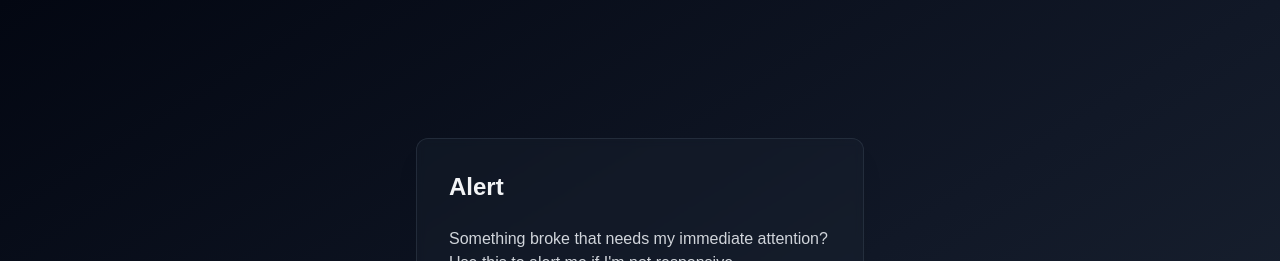
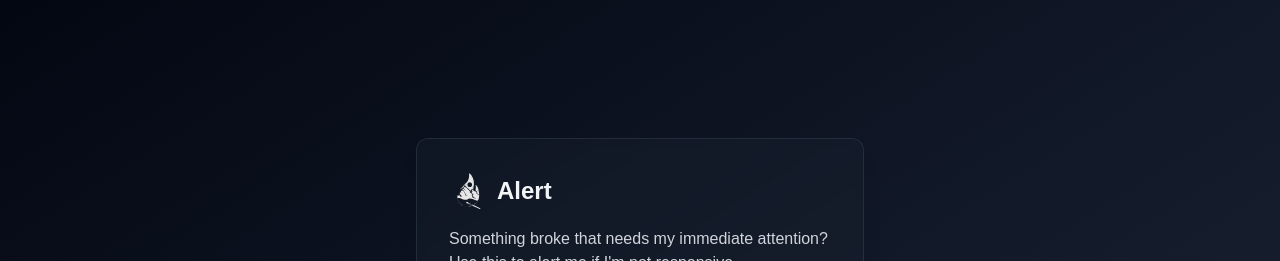
Before and after one commit to Hiviexd/alert-service, a Next.js app: page / in a window 1280 px wide. Shown: the top 261 px of the page. Built offline with nearby package versions, Linux system fonts and the light colour scheme.

Commit message:
add logo to form

```diff
--- a/src/app/page.tsx
+++ b/src/app/page.tsx
@@ -4,6 +4,8 @@ import { useState } from "react";
 import { motion } from "framer-motion";
 import { useNotify } from "@/hooks/useNotify";
 import { Alert } from "@/components/Alert";
+import logo from "../../public/logo.svg";
+import Image from "next/image";
 
 export default function Home() {
     const [username, setUsername] = useState("");
@@ -51,13 +53,16 @@ export default function Home() {
     };
 
     return (
-        <main className="min-h-screen flex items-center justify-center bg-gradient-to-br from-gray-950 via-gray-900 to-gray-800">
+        <main className="min-h-screen-dvh flex items-center justify-center bg-gradient-to-br from-gray-950 via-gray-900 to-gray-800">
             <Alert message={alert.message} type={alert.type} />
             <motion.div
                 initial={{ opacity: 0, y: 20 }}
                 animate={{ opacity: 1, y: 0 }}
-                className="relative w-full max-w-md mx-4 backdrop-blur-sm bg-gray-800/30 rounded-xl shadow-xl p-8 border border-gray-700/50 backdrop-filter">
-                <h1 className="text-2xl font-bold text-gray-100 mb-6">Alert</h1>
+                className="relative w-full max-w-md m-6 backdrop-blur-sm bg-gray-800/30 rounded-xl shadow-xl p-8 border border-gray-700/50 backdrop-filter">
+                <span className="text-2xl font-bold text-gray-100 mb-4 flex items-center">
+                    <Image src={logo} alt="logo" className="w-10 h-10 inline-block mr-2" />
+                    Alert
+                </span>
                 <p className="text-gray-300 mb-6">
                     Something broke that needs my immediate attention? Use this to alert me if I&apos;m not responsive.
                     <br />
```
Also changed, not shown: public/logo.svg (added).
